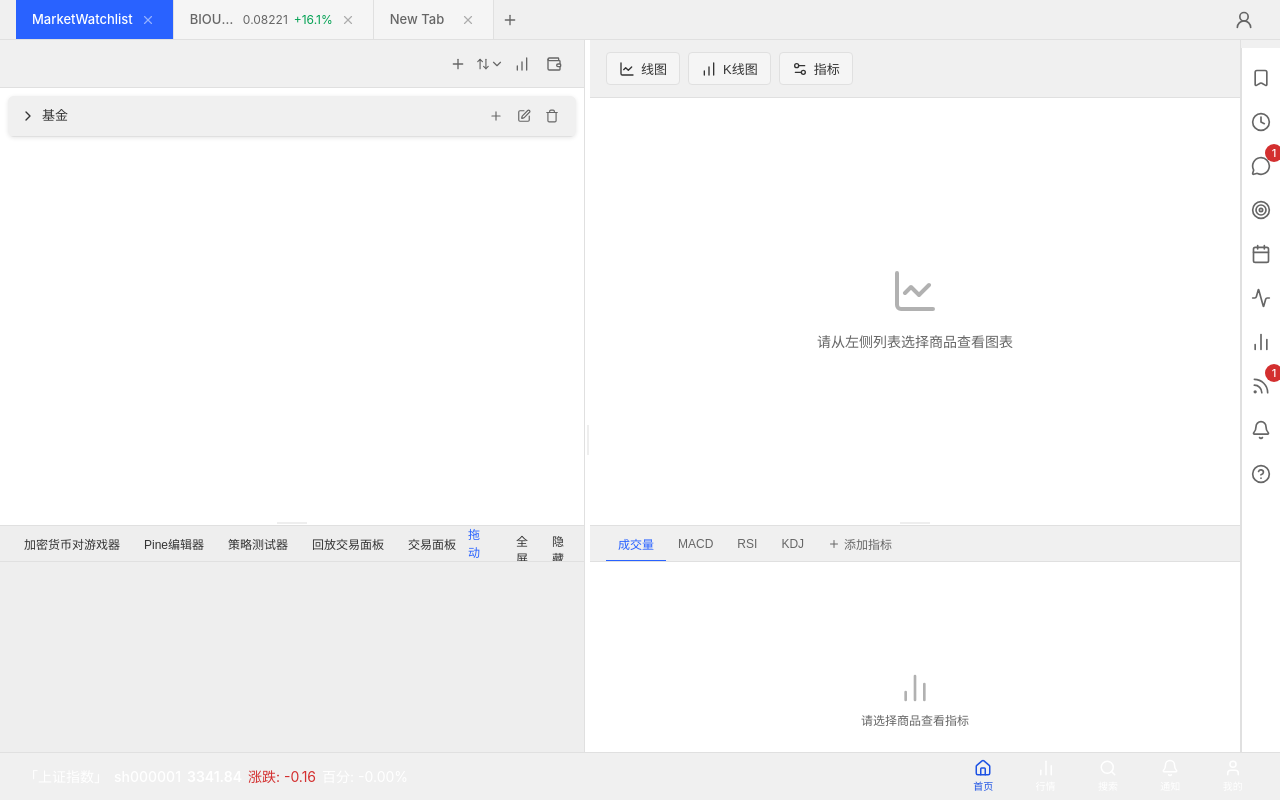
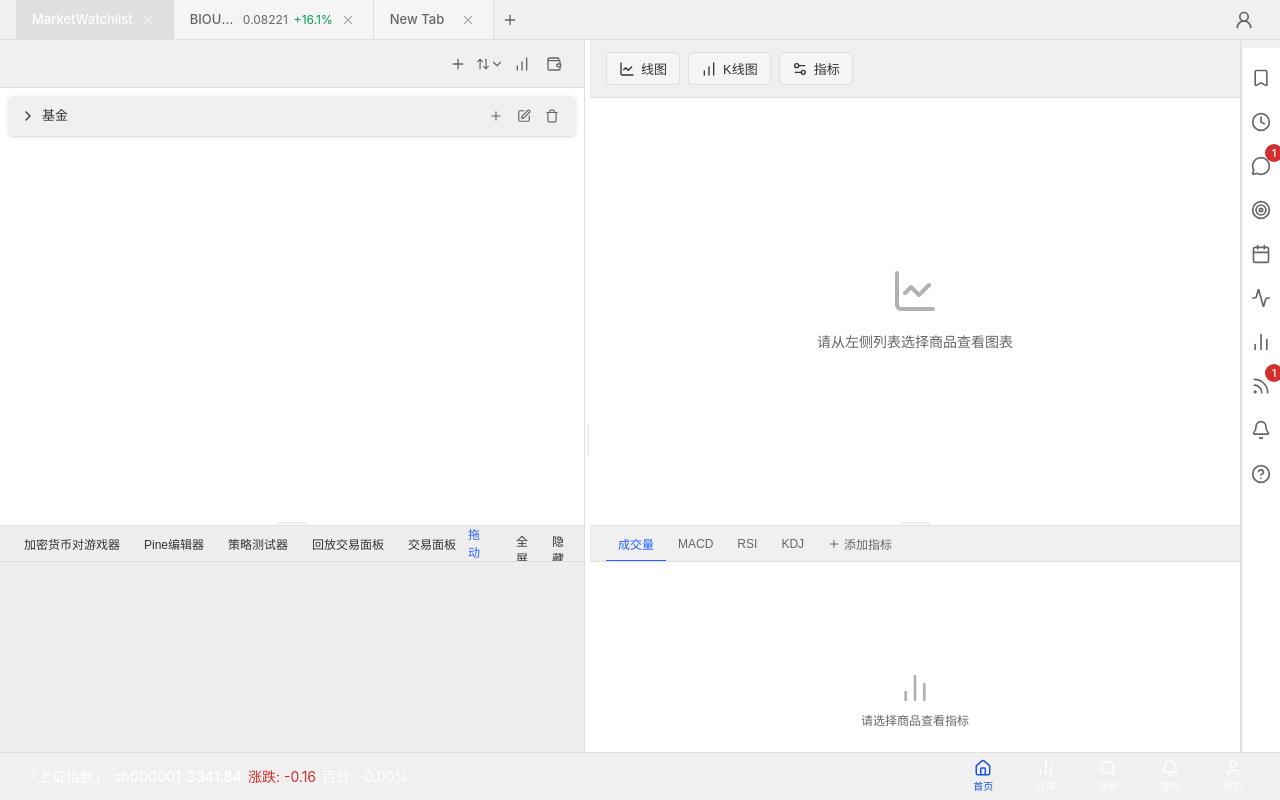
Before and after one commit to WorkLoverPalu/WolfQuant, a Vue app: page /market-watchlist in a window 1280 px wide. Built offline with nearby package versions, Linux system fonts and the light colour scheme.

Commit message:
tab校验

```diff
--- a/src/components/tabs/TabItem.vue
+++ b/src/components/tabs/TabItem.vue
@@ -58,7 +58,7 @@ const getChangeClass = (change: string) => {
   transition: background-color var(--transition-fast), color var(--transition-fast);
 
   &.active {
-    background-color: var(--accentColor);
+    background-color: var(--tabActiceBg);
     color: var(--tabActiveText);
   }
 
--- a/src/styles/variables.css
+++ b/src/styles/variables.css
@@ -21,7 +21,8 @@
   --resizerHoverColor: rgba(0, 0, 0, 0.1);
   --chartGridColor: rgba(255, 255, 255, 0.05);
 
-  --tabActiveText: #000000;
+  --tabActiceBg:#333333;
+  --tabActiveText: #ffffff;
   --tabText: #a0a0a0;
 
   --navBg: #1a1a1a;
@@ -107,6 +108,7 @@
   /* 图表网格反色 */
   --chartGridColor: rgba(0, 0, 0, 0.05);
 
+  --tabActiceBg:#e0e0e0;
   --tabActiveText: #ffffff;
   --tabText: #666666;
   --navBg: #ffffff;
```
